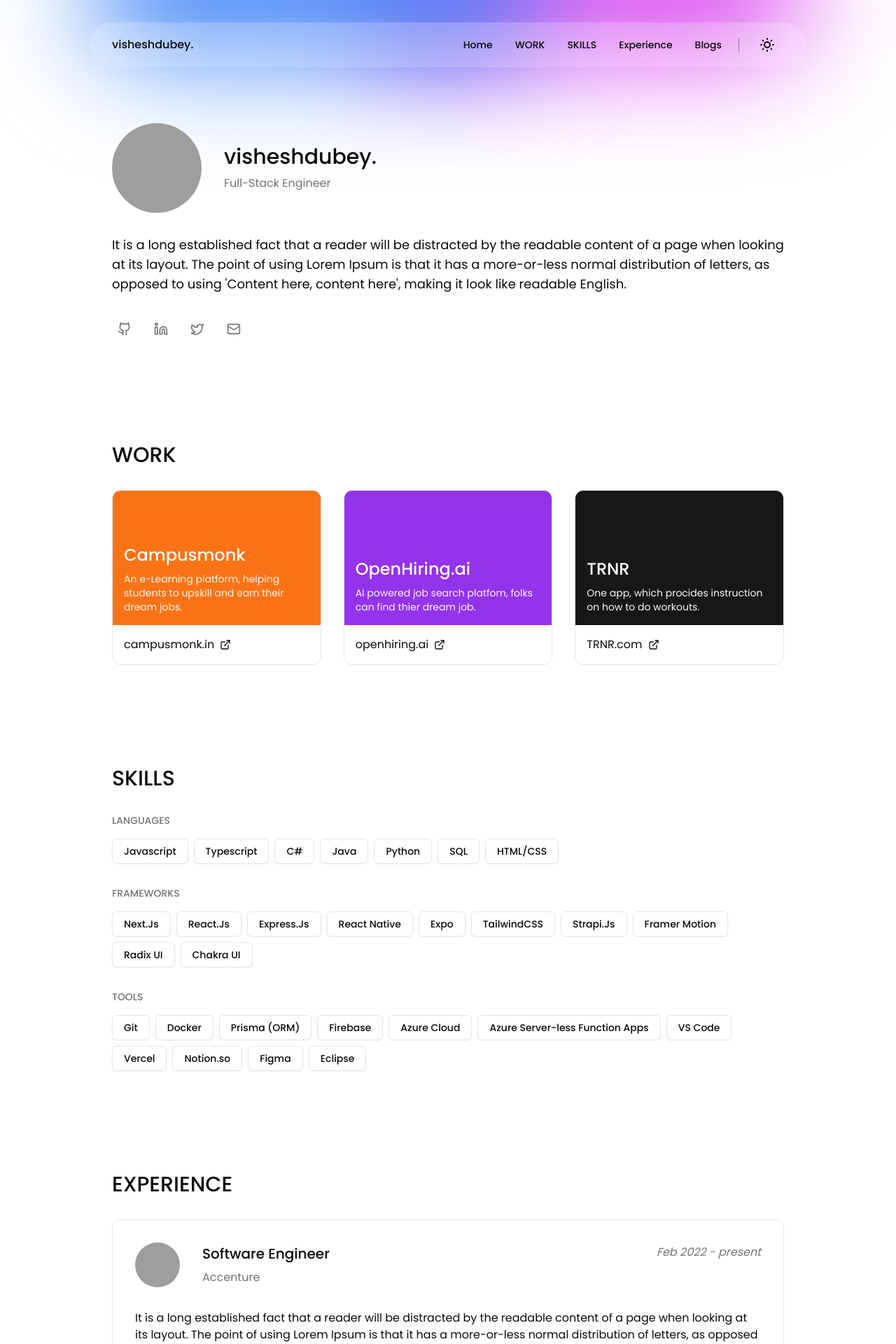
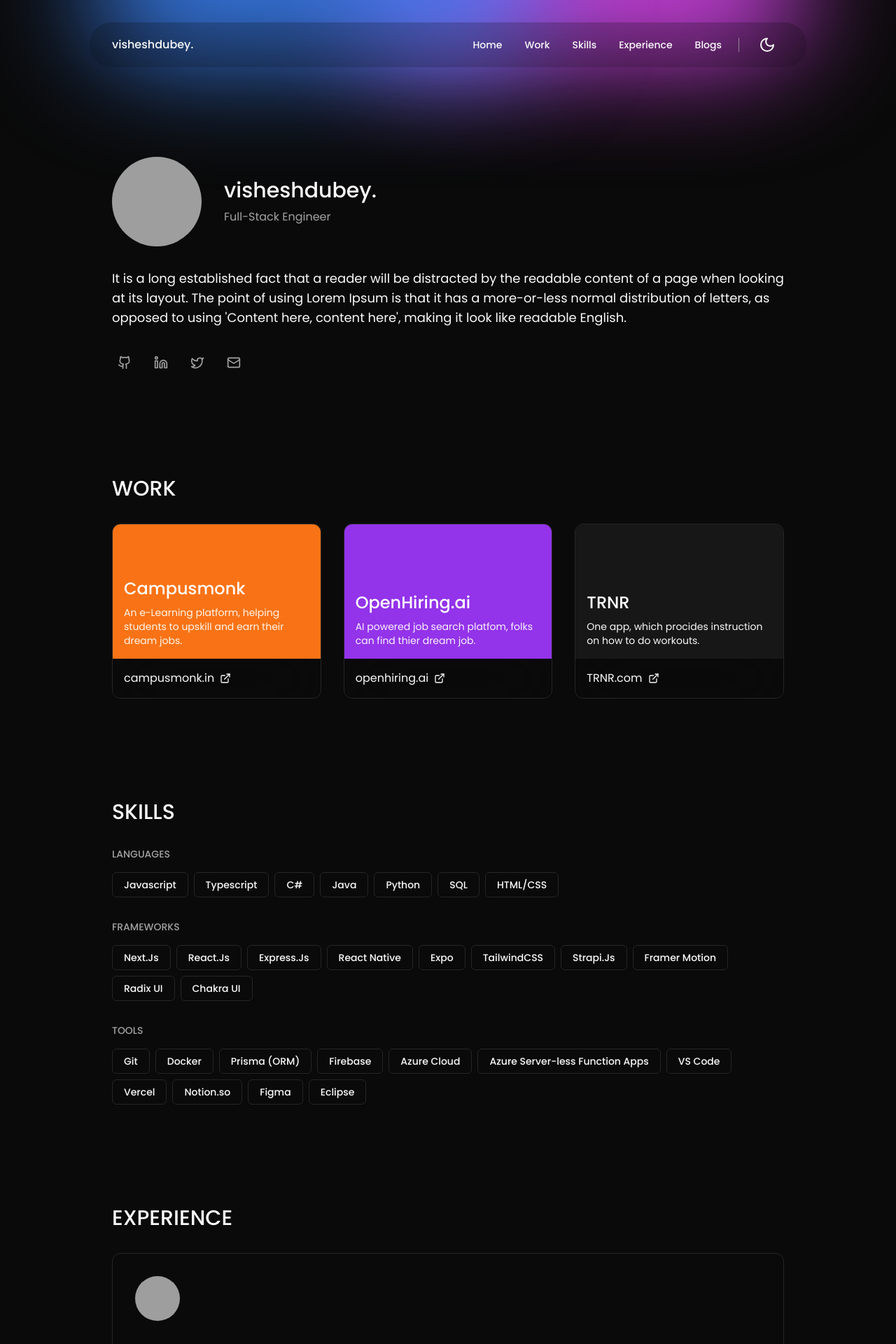
Before and after one commit to visheshdubey/visheshdubey.com, a Next.js app: page / in a window 1280 px wide. Shown: the top 1920 px of the page at 70% size. Built offline with nearby package versions, Linux system fonts and the light colour scheme; grey boxes are pictures that could not be loaded.

Commit message:
Structure complete

```diff
--- a/app/globals.css
+++ b/app/globals.css
@@ -1,7 +1,9 @@
 @tailwind base;
 @tailwind components;
 @tailwind utilities;
-
+html {
+  scroll-behavior: smooth;
+}
 @layer base {
   :root {
     --background: 0 0% 100%;
--- a/app/layout.tsx
+++ b/app/layout.tsx
@@ -6,6 +6,7 @@
 import { Copyright } from "lucide-react";
 import { Github, Mail, Twitter, Linkedin } from "lucide-react";
 import { buttonVariants } from "@/components/ui/button";
+import Script from "next/script";
 const inter = Inter({ subsets: ["latin"] });
 const poppins = Poppins({
   weight: ["100", "200", "300", "400", "500", "600", "700", "800", "900"],
@@ -24,19 +25,23 @@
 }) {
   return (
     <html lang="en">
-      <body className={`${poppins.className} relative `}>
-        <ThemeProvider attribute="class" defaultTheme="system" enableSystem>
+      <body
+        data-spy="scroll"
+        data-target="#navbar"
+        data-offset="100"
+        className={`${poppins.className} relative transition-all ease-in-out duration-300`}
+      >
+        <ThemeProvider attribute="class" defaultTheme="dark" enableSystem>
           <div className="sticky -z-10 top-0">
-            <div className="-top-32 right-32 absolute h-48 w-1/2 blur-[80px] rounded-full bg-fuchsia-500"></div>
-            <div className="-top-32 left-32 absolute h-48 w-1/2 blur-[80px] rounded-full bg-blue-500"></div>
+            <div className="-top-16 md:-top-32 right-16 md:right-32 absolute h-48 w-1/2 blur-[80px] rounded-full bg-fuchsia-500"></div>
+            <div className="-top-16 md:-top-32 left-16 md:left-32 absolute h-48 w-1/2 blur-[80px] rounded-full bg-blue-500"></div>
           </div>
-
           <HomeHeader></HomeHeader>
           {children}
-          <footer className="max-w-7xl w-full mx-auto flex p-8 justify-between items-center ">
-            <div className="flex gap-8 items-center">
+          <footer className="max-w-7xl w-full mx-auto flex flex-wrap p-8 justify-center md:justify-between gap-8 items-center ">
+            <div className="flex gap-8 justify-center md:justify-between items-center flex-wrap">
               <span className="flex gap-2 items-center text-sm">
-                <Copyright className="w-8" size={16} /> visheshdubey, 2023
+                © visheshdubey, 2023
               </span>
               <div className="flex gap-4">
                 <a
--- a/app/page.tsx
+++ b/app/page.tsx
@@ -15,12 +15,18 @@
 
 export default function Home() {
   return (
-    <main className="flex min-h-screen h-fit max-w-5xl mx-auto flex-col items-center gap-28 p-8">
-      <section className="flex w-full justify-center flex-col gap-8 mt-16">
-        <div className="flex gap-8 ">
+    <main
+      className="flex min-h-screen h-fit max-w-5xl mx-auto flex-col items-center gap-8 p-8"
+      id="home"
+    >
+      <section
+        className="flex w-full justify-center flex-col gap-8 pt-4 md:pt-28"
+        data-scrollspy
+      >
+        <div className="flex gap-8 flex-wrap">
           <Avatar className="z-0 w-32 aspect-square h-fit">
             <AvatarImage
-              className="dark:grayscale"
+              className="dark:grayscale transition-all ease-in-out duration-500"
               src="https://avatars.githubusercontent.com/u/19987590?v=4"
             />
             <AvatarFallback>VD.</AvatarFallback>
@@ -77,9 +83,9 @@
           </a>
         </div>
       </section>
-      <section className="flex w-full  justify-center flex-col gap-8 mt-8">
+      <section className="flex w-full justify-center flex-col gap-8 pt-28">
         <h2 className="text-3xl font-medium">WORK</h2>
-        <div className="flex justify-between gap-8">
+        <div className="flex flex-wrap md:flex-nowrap justify-between gap-8">
           {work.map((w) => (
             <WorkCards
               key={w.id}
@@ -89,7 +95,10 @@
           ))}
         </div>
       </section>
-      <section className="flex w-full  justify-center flex-col gap-8 mt-8">
+      <section
+        className="flex w-full  justify-center flex-col gap-8 pt-28"
+        data-scrollspy
+      >
         <h2 className="text-3xl font-medium">SKILLS</h2>
         <div className="flex flex-col gap-4">
           <h3 className="font-medium text-muted-foreground text-sm">
@@ -159,12 +168,16 @@
           </div>
         </div>
       </section>
-      <section className="flex w-full  justify-center flex-col gap-8 mt-8">
+      <section
+        id="experience"
+        className="flex w-full  justify-center flex-col gap-8 pt-28"
+        data-scrollspy
+      >
         <h2 className="text-3xl font-medium">EXPERIENCE</h2>
         <div
           className={`flex flex-col gap-8 rounded-xl border bg-card text-card-foreground p-8`}
         >
-          <div className="flex w-full gap-8 items-center ">
+          <div className="flex flex-wrap w-full gap-8 items-center ">
             <Avatar className="z-0 w-16 aspect-square h-fit">
               <AvatarImage
                 className="dark:grayscale"
@@ -172,7 +185,7 @@
               />
               <AvatarFallback>VD.</AvatarFallback>
             </Avatar>
-            <div className="flex w-full justify-between">
+            <div className="flex flex-wrap w-full justify-between">
               <div className="flex flex-col gap-2 justify-center ">
                 <span className="text-xl font-medium">Software Engineer</span>
                 <span className="text-muted-foreground">Accenture</span>
@@ -193,7 +206,7 @@
         <div
           className={`flex flex-col gap-8 rounded-xl border bg-card text-card-foreground p-8`}
         >
-          <div className="flex w-full gap-8 items-center ">
+          <div className="flex flex-wrap w-full gap-8 items-center ">
             <Avatar className="z-0 w-16 aspect-square h-fit">
               <AvatarImage
                 className="dark:grayscale"
@@ -201,7 +214,7 @@
               />
               <AvatarFallback>VD.</AvatarFallback>
             </Avatar>
-            <div className="flex w-full justify-between">
+            <div className="flex flex-wrap w-full justify-between">
               <div className="flex flex-col gap-2 justify-center ">
                 <span className="text-xl font-medium">FullStack Engineer</span>
                 <span className="text-muted-foreground">Campusmonk</span>
@@ -220,12 +233,19 @@
           </span>
         </div>
       </section>
-      <section className="flex w-full  justify-center items-center flex-col gap-16 mt-16 pb-32">
-        <h3 className="text-4xl font-medium">
+      <section
+        className="flex w-full  justify-center items-center flex-col gap-8 md:gap-16  py-36"
+        data-scrollspy
+      >
+        <h3 className="text-3xl md:text-5xl text-center leading-relaxed font-medium">
           {`Got an Idea? Let's Make Magic Happen, Together!`}
         </h3>
         <div className="flex w-full items-center flex-wrap justify-center gap-4">
-          <Input className="max-w-2xl h-16 rounded-full" />
+          <Input
+            className="max-w-2xl px-8 h-16 rounded-full"
+            type="email"
+            placeholder="johndoe@example.com"
+          />
           <Button className="h-16 rounded-full w-36 text-lg ">Submit</Button>
         </div>
       </section>
--- a/components/header/HomeHeader.tsx
+++ b/components/header/HomeHeader.tsx
@@ -1,21 +1,78 @@
+"use client";
 import React from "react";
 import { ThemeToggle } from "../theme/theme-toggle";
 import { Separator } from "../ui/separator";
+import {
+  Sheet,
+  SheetContent,
+  SheetDescription,
+  SheetHeader,
+  SheetTitle,
+  SheetTrigger,
+} from "@/components/ui/sheet";
+import { Menu } from "lucide-react";
+import Link from "next/link";
 
 const HomeHeader = () => {
   return (
-    <div className="sticky z-50 top-8 w-full flex items-center max-w-5xl mx-auto bg-background/20 backdrop-blur-md mt-4 py-4  px-8 rounded-full justify-between ">
+    <div
+      id="navbar"
+      className="sticky z-50 top-4 md:top-8 w-full flex items-center max-w-5xl mx-auto bg-background/20 backdrop-blur-md mt-4 py-4  px-8 rounded-full justify-between "
+    >
       <div className="text font-medium">visheshdubey.</div>
-      <div className="flex items-center gap-4">
+      <div className="hidden lg:flex items-center gap-4">
         <ul className="text-sm font-medium flex gap-8">
-          <li>Home</li>
-          <li>WORK</li>
-          <li>SKILLS</li>
-          <li>Experience</li>
-          <li>Blogs</li>
+          <li>
+            <Link href="#home">Home</Link>
+          </li>
+          <li>
+            <Link href="#work">Work</Link>
+          </li>
+          <li>
+            <Link href="#skills">Skills</Link>
+          </li>
+          <li>
+            <Link href="#experience">Experience</Link>
+          </li>
+          <li>
+            <Link href="https://blog.visheshdubey.com">Blogs</Link>
+          </li>
         </ul>
         <div className="h-5 w-[1px] bg-muted-foreground/80 ml-2"></div>
         <ThemeToggle></ThemeToggle>
+      </div>
+      <div className="block lg:hidden">
+        <Sheet>
+          <SheetTrigger>
+            <Menu />
+          </SheetTrigger>
+          <SheetContent>
+            <SheetHeader className="flex w-full items-start gap-8 flex-col">
+              <SheetTitle>MENU</SheetTitle>
+              <SheetDescription className="gap-8 w-full flex flex-col items-start">
+                <ul className="text-sm items-start font-medium flex flex-col gap-8">
+                  <li>
+                    <Link href="#home">Home</Link>
+                  </li>
+                  <li>
+                    <Link href="#work">Work</Link>
+                  </li>
+                  <li>
+                    <Link href="#skills">Skills</Link>
+                  </li>
+                  <li>
+                    <Link href="#experience">Experience</Link>
+                  </li>
+                  <li>
+                    <Link href="https://blog.visheshdubey.com">Blogs</Link>
+                  </li>
+                </ul>
+                <Separator className="w-full"></Separator>
+                <ThemeToggle></ThemeToggle>
+              </SheetDescription>
+            </SheetHeader>
+          </SheetContent>
+        </Sheet>
       </div>
     </div>
   );
--- /dev/null
+++ b/components/ui/sheet.tsx
@@ -0,0 +1,144 @@
+"use client"
+
+import * as React from "react"
+import * as SheetPrimitive from "@radix-ui/react-dialog"
+import { Cross2Icon } from "@radix-ui/react-icons"
+import { cva, type VariantProps } from "class-variance-authority"
+
+import { cn } from "@/lib/utils"
+
+const Sheet = SheetPrimitive.Root
+
+const SheetTrigger = SheetPrimitive.Trigger
+
+const SheetClose = SheetPrimitive.Close
+
+const SheetPortal = ({
+  className,
+  ...props
+}: SheetPrimitive.DialogPortalProps) => (
+  <SheetPrimitive.Portal className={cn(className)} {...props} />
+)
+SheetPortal.displayName = SheetPrimitive.Portal.displayName
+
+const SheetOverlay = React.forwardRef<
+  React.ElementRef<typeof SheetPrimitive.Overlay>,
+  React.ComponentPropsWithoutRef<typeof SheetPrimitive.Overlay>
+>(({ className, ...props }, ref) => (
+  <SheetPrimitive.Overlay
+    className={cn(
+      "fixed inset-0 z-50 bg-background/80 backdrop-blur-sm data-[state=open]:animate-in data-[state=closed]:animate-out data-[state=closed]:fade-out-0 data-[state=open]:fade-in-0",
+      className
+    )}
+    {...props}
+    ref={ref}
+  />
+))
+SheetOverlay.displayName = SheetPrimitive.Overlay.displayName
+
+const sheetVariants = cva(
+  "fixed z-50 gap-4 bg-background p-6 shadow-lg transition ease-in-out data-[state=open]:animate-in data-[state=closed]:animate-out data-[state=closed]:duration-300 data-[state=open]:duration-500",
+  {
+    variants: {
+      side: {
+        top: "inset-x-0 top-0 border-b data-[state=closed]:slide-out-to-top data-[state=open]:slide-in-from-top",
+        bottom:
+          "inset-x-0 bottom-0 border-t data-[state=closed]:slide-out-to-bottom data-[state=open]:slide-in-from-bottom",
+        left: "inset-y-0 left-0 h-full w-3/4 border-r data-[state=closed]:slide-out-to-left data-[state=open]:slide-in-from-left sm:max-w-sm",
+        right:
+          "inset-y-0 right-0 h-full w-3/4 border-l data-[state=closed]:slide-out-to-right data-[state=open]:slide-in-from-right sm:max-w-sm",
+      },
+    },
+    defaultVariants: {
+      side: "right",
+    },
+  }
+)
+
+interface SheetContentProps
+  extends React.ComponentPropsWithoutRef<typeof SheetPrimitive.Content>,
+    VariantProps<typeof sheetVariants> {}
+
+const SheetContent = React.forwardRef<
+  React.ElementRef<typeof SheetPrimitive.Content>,
+  SheetContentProps
+>(({ side = "right", className, children, ...props }, ref) => (
+  <SheetPortal>
+    <SheetOverlay />
+    <SheetPrimitive.Content
+      ref={ref}
+      className={cn(sheetVariants({ side }), className)}
+      {...props}
+    >
+      {children}
+      <SheetPrimitive.Close className="absolute right-4 top-4 rounded-sm opacity-70 ring-offset-background transition-opacity hover:opacity-100 focus:outline-none focus:ring-2 focus:ring-ring focus:ring-offset-2 disabled:pointer-events-none data-[state=open]:bg-secondary">
+        <Cross2Icon className="h-4 w-4" />
+        <span className="sr-only">Close</span>
+      </SheetPrimitive.Close>
+    </SheetPrimitive.Content>
+  </SheetPortal>
+))
+SheetContent.displayName = SheetPrimitive.Content.displayName
+
+const SheetHeader = ({
+  className,
+  ...props
+}: React.HTMLAttributes<HTMLDivElement>) => (
+  <div
+    className={cn(
+      "flex flex-col space-y-2 text-center sm:text-left",
+      className
+    )}
+    {...props}
+  />
+)
+SheetHeader.displayName = "SheetHeader"
+
+const SheetFooter = ({
+  className,
+  ...props
+}: React.HTMLAttributes<HTMLDivElement>) => (
+  <div
+    className={cn(
+      "flex flex-col-reverse sm:flex-row sm:justify-end sm:space-x-2",
+      className
+    )}
+    {...props}
+  />
+)
+SheetFooter.displayName = "SheetFooter"
+
+const SheetTitle = React.forwardRef<
+  React.ElementRef<typeof SheetPrimitive.Title>,
+  React.ComponentPropsWithoutRef<typeof SheetPrimitive.Title>
+>(({ className, ...props }, ref) => (
+  <SheetPrimitive.Title
+    ref={ref}
+    className={cn("text-lg font-semibold text-foreground", className)}
+    {...props}
+  />
+))
+SheetTitle.displayName = SheetPrimitive.Title.displayName
+
+const SheetDescription = React.forwardRef<
+  React.ElementRef<typeof SheetPrimitive.Description>,
+  React.ComponentPropsWithoutRef<typeof SheetPrimitive.Description>
+>(({ className, ...props }, ref) => (
+  <SheetPrimitive.Description
+    ref={ref}
+    className={cn("text-sm text-muted-foreground", className)}
+    {...props}
+  />
+))
+SheetDescription.displayName = SheetPrimitive.Description.displayName
+
+export {
+  Sheet,
+  SheetTrigger,
+  SheetClose,
+  SheetContent,
+  SheetHeader,
+  SheetFooter,
+  SheetTitle,
+  SheetDescription,
+}
--- a/data/skills.tsx
+++ b/data/skills.tsx
@@ -3,146 +3,149 @@
     {
       id: 0,
       name: "Javascript",
-      description: "",
+      description: "A scripting language used for web development.",
     },
     {
       id: 1,
       name: "Typescript",
-      description: "",
+      description: "A superset of JavaScript for static typing.",
     },
     {
       id: 2,
       name: "C#",
-      description: "",
+      description: "A versatile programming language developed by Microsoft.",
     },
     {
       id: 3,
       name: "Java",
-      description: "",
+      description: "A popular object-oriented programming language.",
     },
     {
       id: 4,
       name: "Python",
-      description: "",
+      description: "A versatile and easy-to-read programming language.",
     },
     {
       id: 5,
       name: "SQL",
-      description: "",
+      description: "A language for managing and querying databases.",
     },
     {
       id: 6,
       name: "HTML/CSS",
-      description: "",
+      description: "Markup language for creating web pages and stylesheets.",
     },
   ],
   Frameworks: [
     {
       id: 0,
       name: "Next.Js",
-      description: "",
+      description: "A React framework for server-side rendering.",
     },
     {
       id: 1,
       name: "React.Js",
-      description: "",
+      description: "A JavaScript library for building user interfaces.",
     },
     {
       id: 2,
       name: "Express.Js",
-      description: "",
+      description:
+        "A flexible and minimalist Node.js web application framework.",
     },
     {
       id: 3,
       name: "React Native",
-      description: "",
+      description: "A framework for building mobile applications with React.",
     },
     {
       id: 4,
       name: "Expo",
-      description: "",
+      description: "A platform for building React Native applications.",
     },
     {
       id: 5,
       name: "TailwindCSS",
-      description: "",
+      description: "A utility-first CSS framework for rapid web development.",
     },
     {
       id: 6,
       name: "Strapi.Js",
-      description: "",
+      description: "An open-source headless CMS for managing content.",
     },
     {
       id: 7,
       name: "Framer Motion",
-      description: "",
+      description: "A library for adding animations to web applications.",
     },
     {
-      id: 7,
+      id: 8,
       name: "Radix UI",
-      description: "",
+      description: "A set of UI components for building web interfaces.",
     },
     {
-      id: 7,
+      id: 9,
       name: "Chakra UI",
-      description: "",
+      description: "A user interface library for React applications.",
     },
   ],
   Tools: [
     {
       id: 0,
       name: "Git",
-      description: "",
+      description: "A version control system for tracking code changes.",
     },
     {
       id: 1,
       name: "Docker",
-      description: "",
+      description:
+        "A platform for creating, deploying, and running applications in containers.",
     },
     {
       id: 2,
       name: "Prisma (ORM)",
-      description: "",
+      description: "An Object-Relational Mapping tool for databases.",
     },
     {
       id: 3,
       name: "Firebase",
-      description: "",
+      description: "A platform for building web and mobile applications.",
     },
     {
       id: 4,
       name: "Azure Cloud",
-      description: "",
+      description: "Microsoft's cloud computing platform.",
     },
     {
       id: 5,
       name: "Azure Server-less Function Apps",
-      description: "",
+      description: "Serverless computing in Microsoft Azure.",
     },
     {
       id: 6,
       name: "VS Code",
-      description: "",
+      description: "A popular code editor by Microsoft.",
     },
     {
       id: 7,
       name: "Vercel",
-      description: "",
+      description: "A platform for deploying web applications.",
     },
     {
       id: 8,
       name: "Notion.so",
-      description: "",
+      description: "A productivity tool for notes and collaboration.",
     },
     {
       id: 9,
       name: "Figma",
-      description: "",
+      description: "A collaborative design and prototyping tool.",
     },
     {
       id: 10,
       name: "Eclipse",
-      description: "",
+      description:
+        "An integrated development environment (IDE) for various languages.",
     },
   ],
 };
--- a/package.json
+++ b/package.json
@@ -10,6 +10,7 @@
   },
   "dependencies": {
     "@radix-ui/react-avatar": "^1.0.3",
+    "@radix-ui/react-dialog": "^1.0.4",
     "@radix-ui/react-icons": "^1.3.0",
     "@radix-ui/react-separator": "^1.0.3",
     "@radix-ui/react-slot": "^1.0.2",
```
Also changed, not shown: 1 other file (tests, documents, lock files or other folders).
